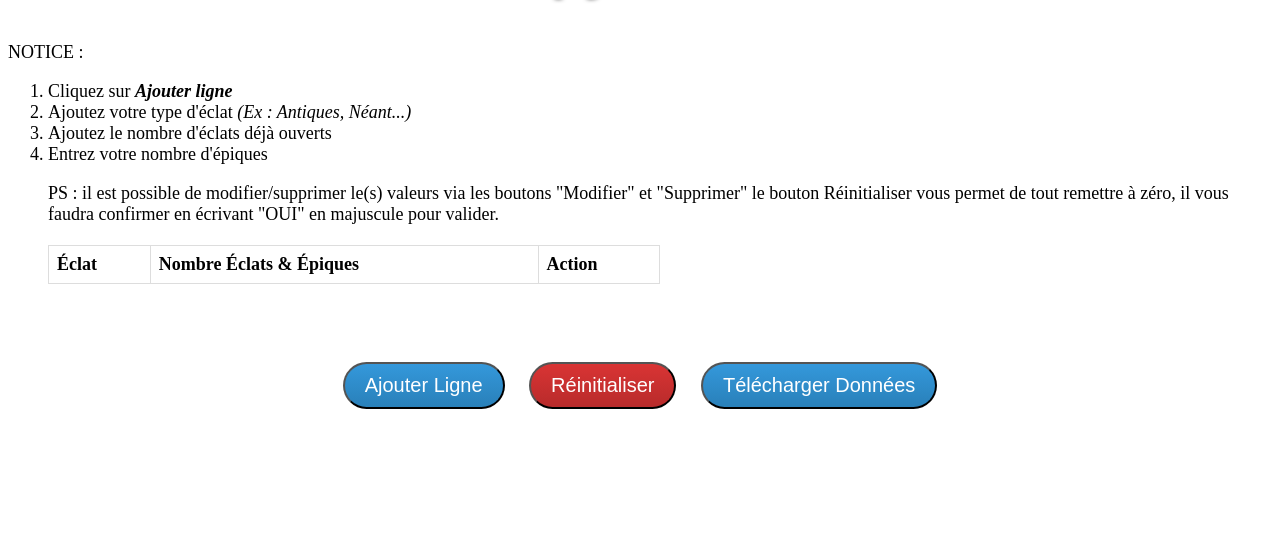
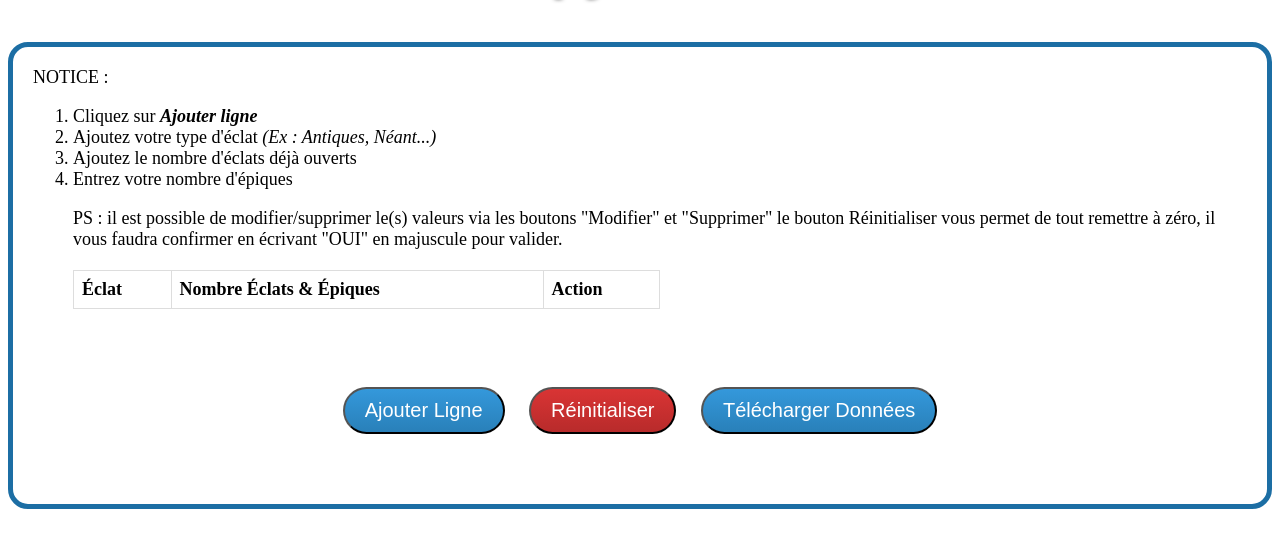
Before and after one commit to Rogue06/RSL-Tipy, a plain HTML site: page index.html in a window 1280 px wide. Shown: the part 110-658 px from the top of the page. Drawn offline with Linux system fonts and the light colour scheme.

Commit message:
Ajout div id borderNotice pour un encadrement

```diff
--- a/index.html
+++ b/index.html
@@ -30,7 +30,7 @@
 
     <h2>Tipy éclats</h2>
 
-    NOTICE :
+    <div id="borderNotice">NOTICE :
 
         <ol>
             <li>Cliquez sur <strong><em>Ajouter ligne</em></strong></li>
@@ -59,7 +59,7 @@
         </div>
 
         <script src="scripts/script.js"></script>
-
+    </div>
 </body>
 
 </html>
```
Lines whose indentation alone changed are shown as unchanged.
